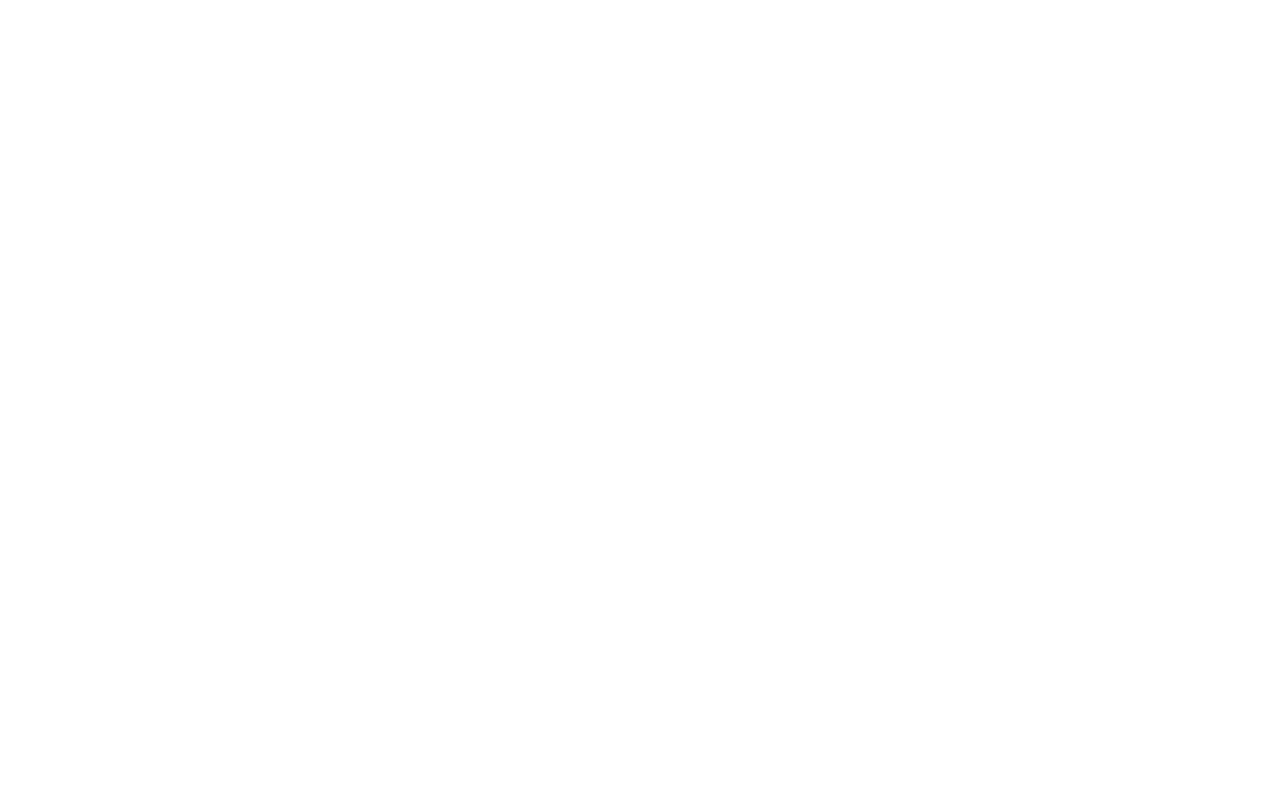
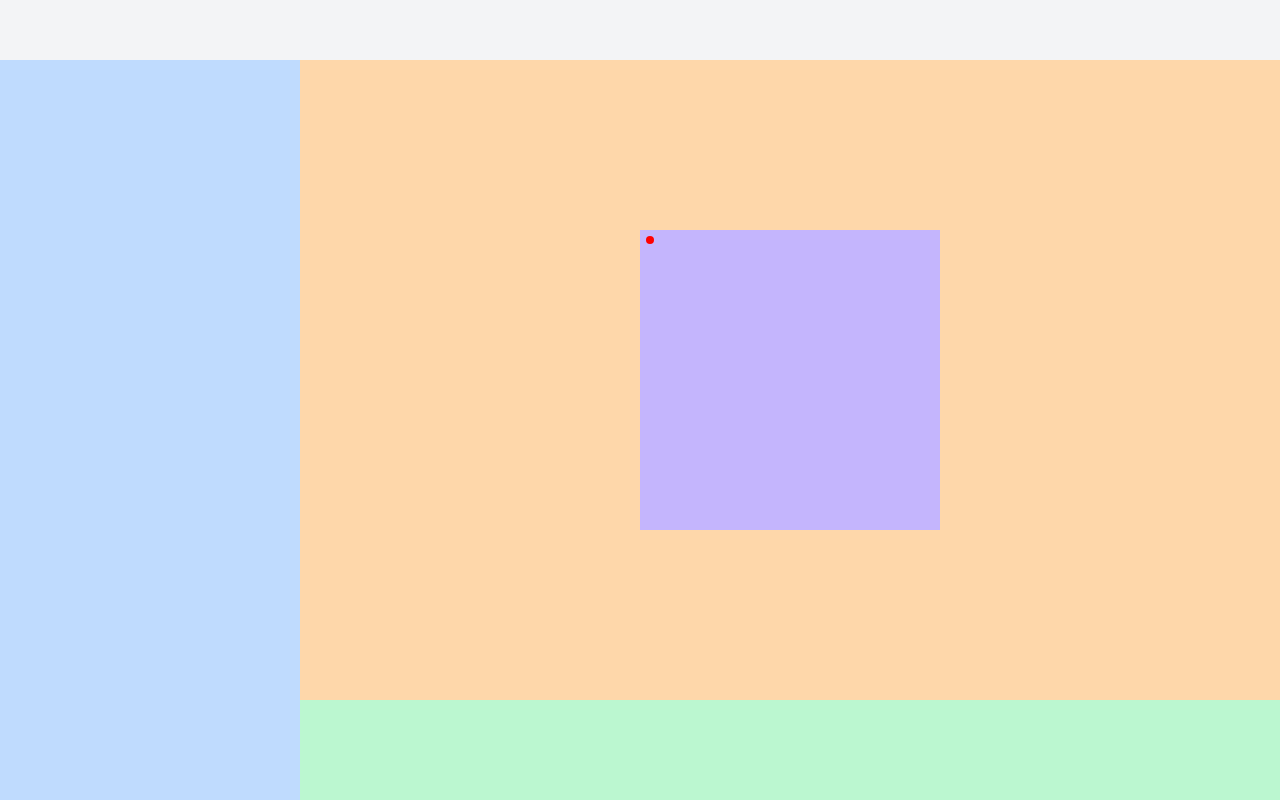
Before and after one commit to emxi/VPhySim, a React (Vite) app: page /chuyen-dong-thang-deu in a window 1280 px wide. Before the commit this address had no page. Built offline with nearby package versions, Linux system fonts and the light colour scheme.

Commit message:
💄 Add layout for simulate page

```diff
--- a/src/App.jsx
+++ b/src/App.jsx
@@ -2,6 +2,7 @@
 import { BrowserRouter as Router, Routes, Route } from 'react-router-dom';
 import { publicRoutes, simulateRoutes } from './routes';
 import DefaultLayout from './layouts/DefaultLayout';
+import SimulateLayout from './layouts/SimulateLayout';
 // import { ToastContainer } from 'react-toastify';
 
 export default function App() {
@@ -32,9 +33,9 @@
                         );
                     })}
 
-                    {publicRoutes.map((route, index) => {
+                    {simulateRoutes.map((route, index) => {
                         const Page = route.component;
-                        let Layout = DefaultLayout;
+                        let Layout = SimulateLayout;
 
                         if (route.layout) {
                             Layout = route.layout;
--- /dev/null
+++ b/src/layouts/SimulateLayout.jsx
@@ -0,0 +1,8 @@
+export default function SimulateLayout({ children }) {
+    return (
+        <div className="flex h-screen flex-col">
+            <header className="h-h-header bg-gray-100"></header>
+            <main className="flex-1">{children}</main>
+        </div>
+    );
+}
--- /dev/null
+++ b/src/pages/SimulatePages/UniformMotion/UniformMotion.jsx
@@ -0,0 +1,27 @@
+export default function UniformMotion() {
+    return (
+        <div className="flex h-full">
+            {/* SIDEBAR OPTION */}
+            <div className="w-[300px] bg-blue-200"></div>
+            <div className="flex flex-1 flex-col">
+                {/* MAIN WORKSPACE */}
+                <div className="relative flex-1 bg-orange-200">
+                    <div className="absolute inset-0 flex items-center justify-center">
+                        <svg
+                            width="300"
+                            height="300"
+                            xmlns="http://www.w3.org/2000/svg"
+                            className="bg-violet-300"
+                        >
+                            <path d="M10 10" />
+                            <circle cx="10" cy="10" r="4" fill="red" />
+                        </svg>
+                    </div>
+                </div>
+
+                {/* CONTROL */}
+                <div className="h-[100px] bg-green-200"></div>
+            </div>
+        </div>
+    );
+}
--- /dev/null
+++ b/src/pages/SimulatePages/UniformMotion/index.jsx
@@ -0,0 +1 @@
+export { default } from './UniformMotion';
--- a/src/routes/index.js
+++ b/src/routes/index.js
@@ -1,11 +1,12 @@
 import HomePage from '../pages/Home';
+import UniformMotion from '../pages/SimulatePages/UniformMotion';
 
 const publicRoutes = [{ path: '/', component: HomePage }];
 
 const simulateRoutes = [
     {
         path: 'chuyen-dong-thang-deu',
-        component: HomePage,
+        component: UniformMotion,
         title: 'Chuyển động thẳng đều',
         image: '',
         grade: 10,
```
